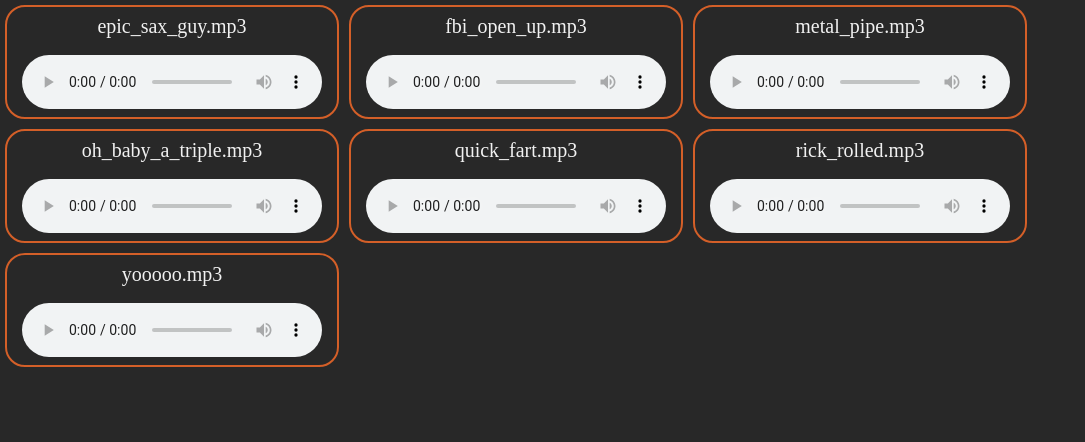
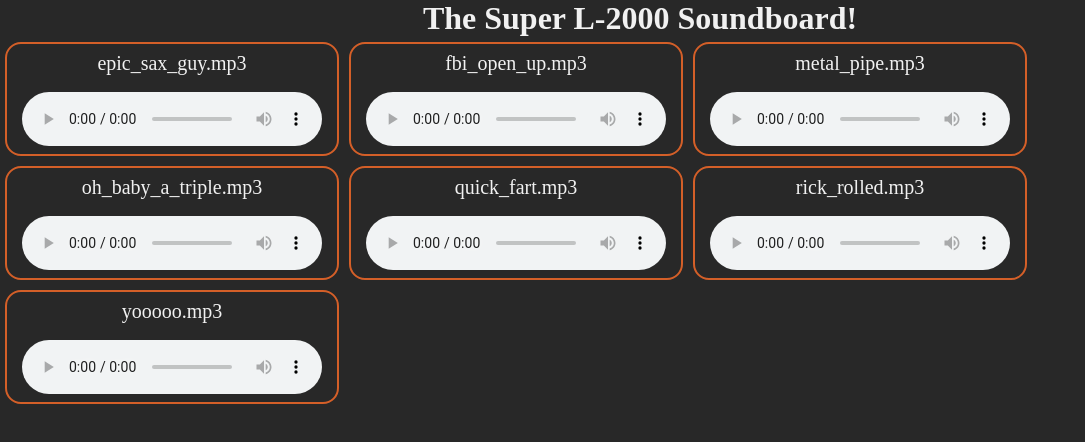
Before and after one commit to mrhl082024/soundboard, a plain HTML site: page index.html in a window 1280 px wide. Shown: the whole page, without its empty margins (0-1085 px from the left). Drawn offline with Linux system fonts and the light colour scheme.

Commit message:
added a very fitting h1

```diff
--- a/index.html
+++ b/index.html
@@ -8,6 +8,7 @@
     <link rel="stylesheet" href="./style.css" />
   </head>
   <body>
+    <h1>The Super L-2000 Soundboard!</h1>
     <div id="container"></div>
   </body>
 </html>
--- a/style.css
+++ b/style.css
@@ -3,17 +3,17 @@
   padding: 0;
   box-sizing: 0;
   background-color: rgb(40, 40, 40);
-  font-size: 20px;
+  color: #f1f1f1;
 }
 #container {
   display: flex;
   flex-wrap: wrap;
   width: 100%;
+  font-size: 20px;
 }
 #sound-card {
   width: 330px;
   height: 110px;
-  color: #f1f1f1;
   border: 2px solid rgb(212, 95, 40);
   display: grid;
   grid-template-areas:
@@ -45,3 +45,6 @@
 #audio {
   grid-area: b;
 }
+h1 {
+  text-align: center;
+}
```
